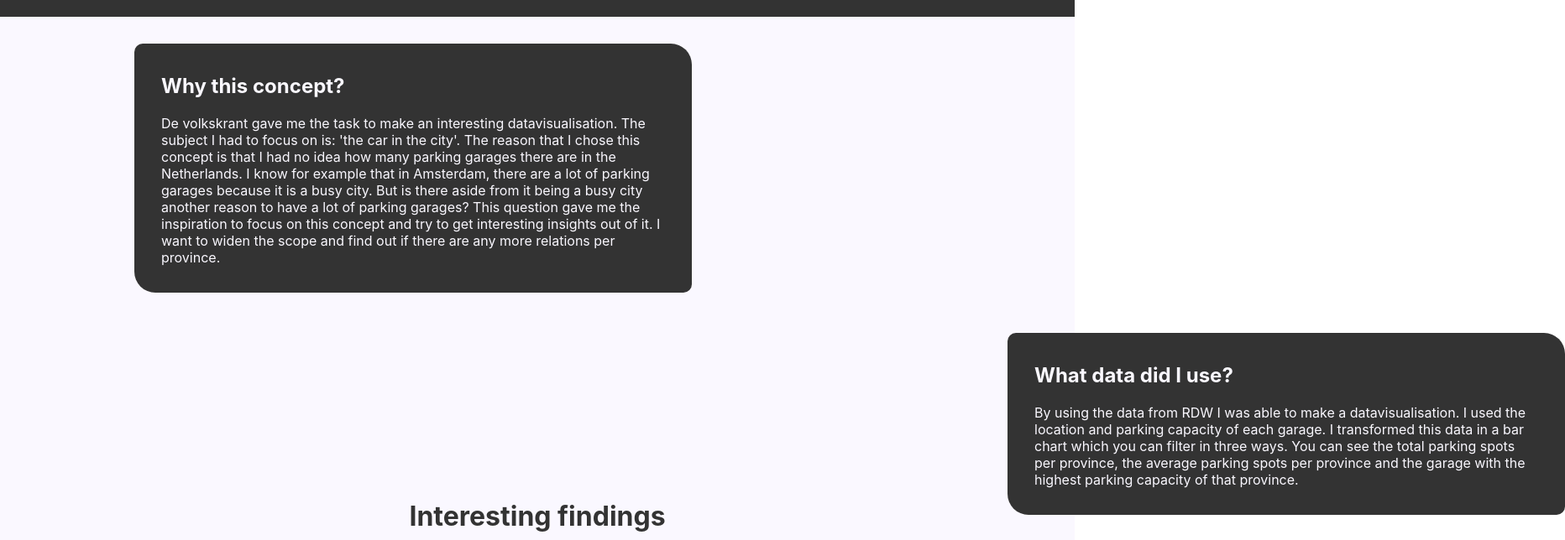
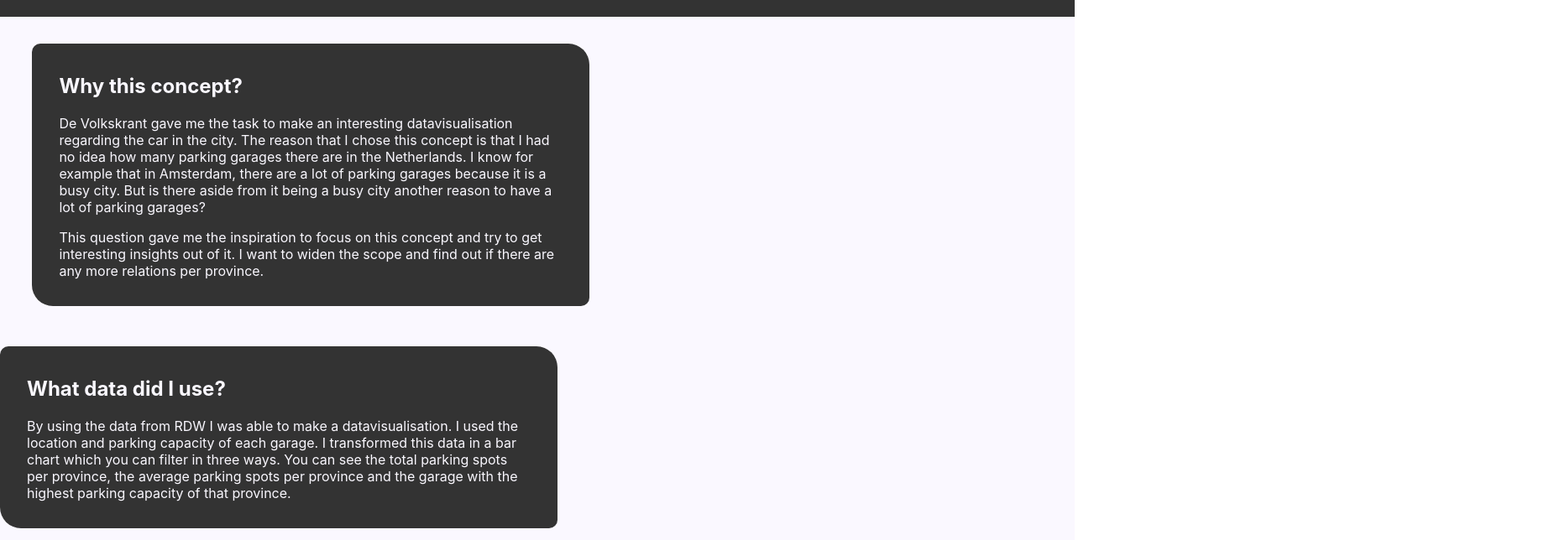
Before and after one commit to sahitj001/frontend-applications, a React (Create React App) app: page / in a window 1280 px wide. Shown: the part 780-1424 px from the top of the page at 84% size, 1864 px wide, since content can reach past the window. Built offline with nearby package versions, Linux system fonts and the light colour scheme; no server answers.

Commit message:
added smooth animation transition on hover of bars

```diff
--- a/src/components/BarChart.js
+++ b/src/components/BarChart.js
@@ -20,13 +20,19 @@ const margin = {
 function handleMouseOver(e, barValue) {
   console.log("mouse over", e, barValue)
   d3.select(this)
+
+    .transition()
+    .duration(200)
     .attr("fill", "orange")
+
 }
 //when you hover away from the bar, show the data on screen. I also wanted to do this for mouseOver but the problem was that in the beginning I have
 //nothing selected so I will get an error when loading the page.
 function handleMouseOut(e, barValue) {
   console.log("mouse out", e, barValue)
   d3.select(this)
+  .transition()
+    .duration(200)
     .attr("fill", "white")
 
   d3.select("#capacity").html(barValue.value)
--- a/src/components/Intro.js
+++ b/src/components/Intro.js
@@ -7,10 +7,12 @@ export function Intro() {
 
             <div className="info-concept">
                 <h2 className="info-h2">Why this concept?</h2>
-                <p className="info-p">De volkskrant gave me the task to make an interesting datavisualisation. The subject I had to focus on is: 'the car in the city'.
+                <p className="info-p">De Volkskrant gave me the task to make an interesting datavisualisation regarding the car in the city.
                     The reason that I chose this concept is that I had no idea how many parking garages there are in the Netherlands. I know for example that in Amsterdam,
                     there are a lot of parking garages because it is a busy city. But is there aside from it being a busy city another reason to have a lot of parking garages?
-                    This question gave me the inspiration to focus on this concept and try to get interesting insights out of it.
+                    </p>
+
+                    <p className="info-p">This question gave me the inspiration to focus on this concept and try to get interesting insights out of it.
                     I want to widen the scope and find out if there are any more relations per province.</p>
             </div>
 
--- a/src/style/Intro.css
+++ b/src/style/Intro.css
@@ -1,6 +1,6 @@
 .container-intro{
     background-color: #faf8ff;
-    height:60vh;
+    height:40rem;
     display:flex;
     flex-direction: column;
 }
@@ -10,7 +10,7 @@
     position: relative;
     width: 100%;
     max-width:600px;
-    left:10em;
+    left:3%;
     background-color: #333333;
     padding: 1em 2em 1em 2em;
     border-radius: 10px 25px 10px 25px;
@@ -21,7 +21,8 @@
     position: relative;
     width: 100%;
     max-width:600px;
-    left:75em;
+    left:0;
+    right:3%;
     background-color: #333333;
     padding: 1em 2em 1em 2em;
     border-radius: 10px 25px 10px 25px;
```
Also changed, not shown: src/style/BarChart.css (line endings or trailing spaces), 1 other file (tests, documents, lock files or other folders).
